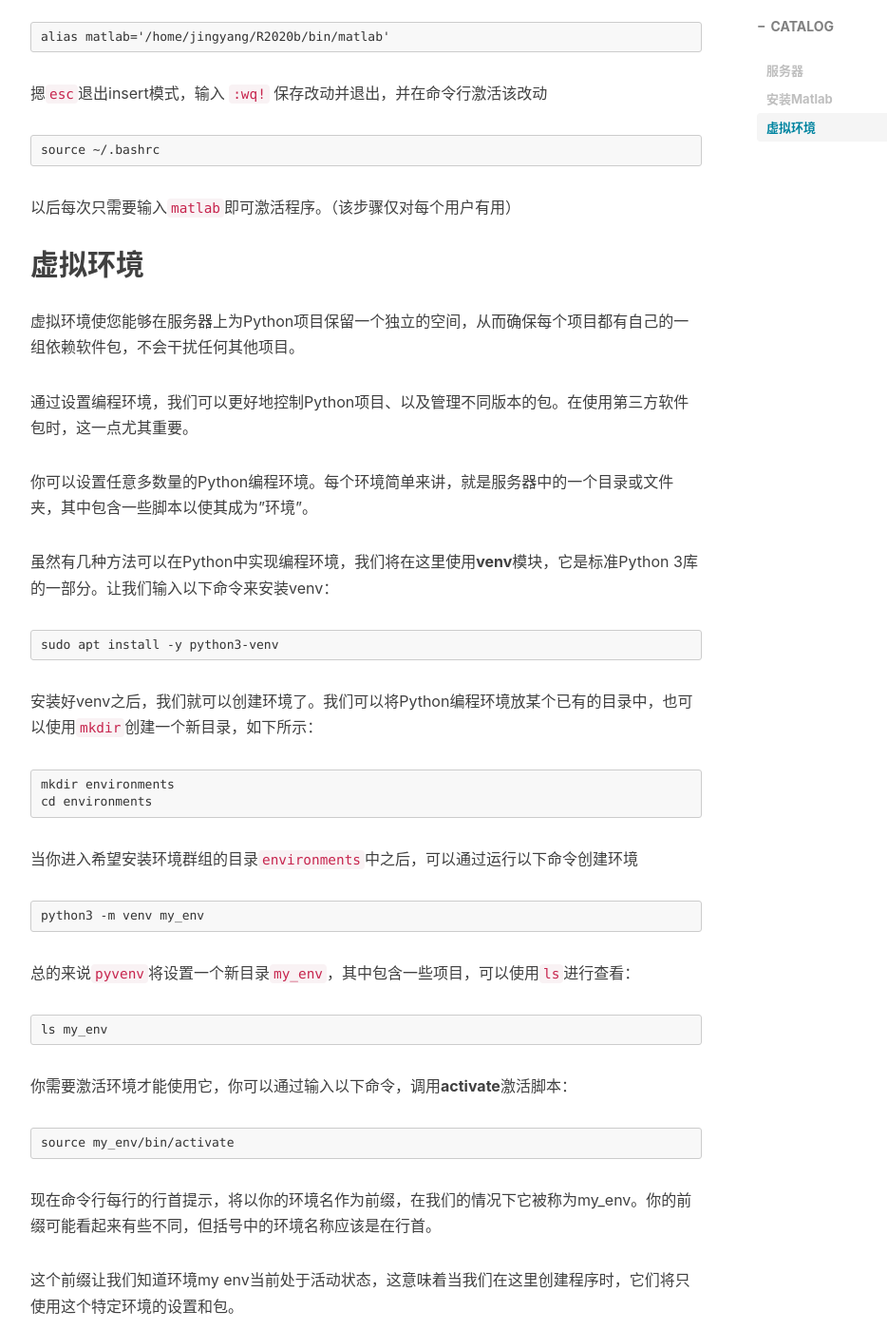
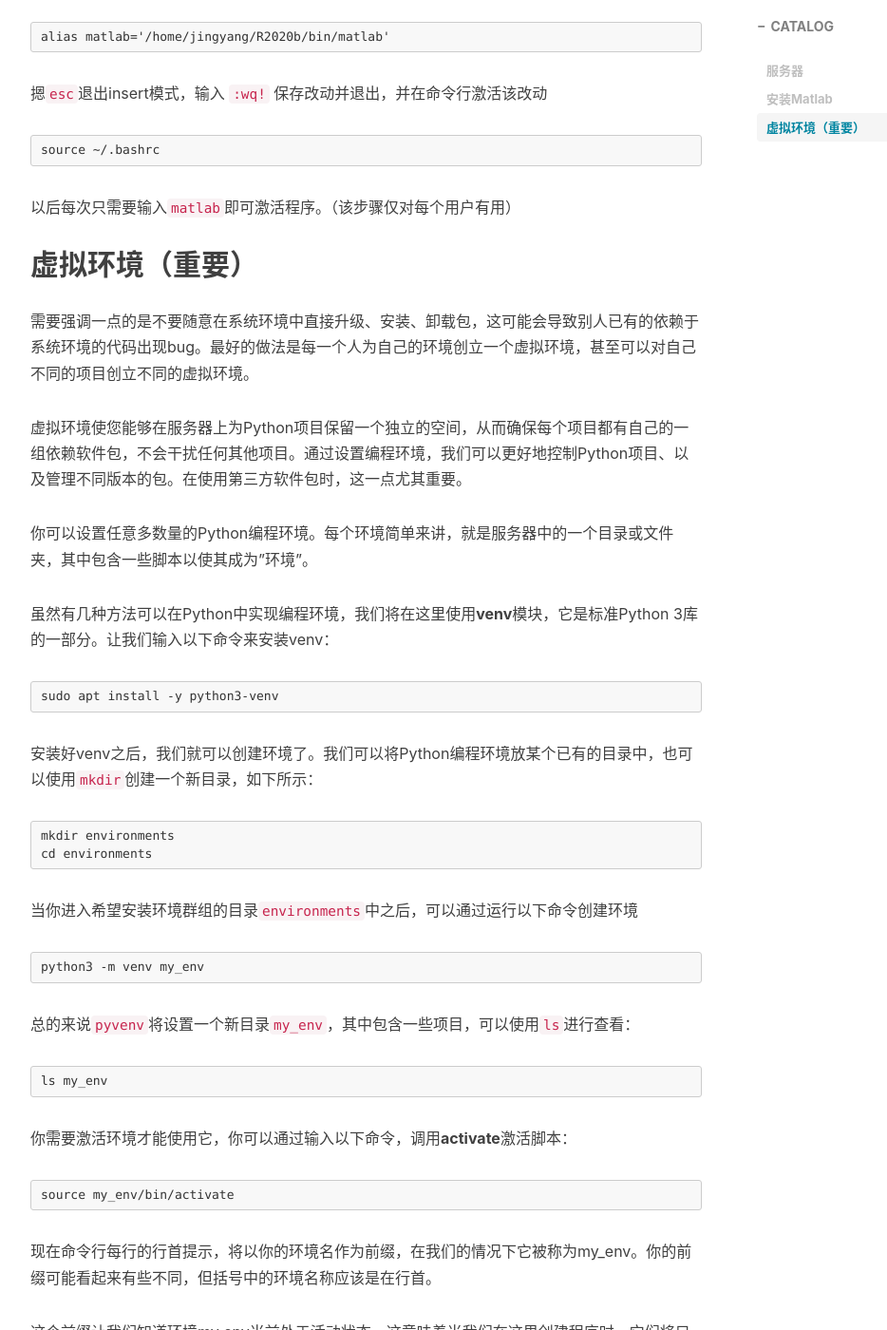
Before and after one commit to sharkjingyang/sharkjingyang.github.io, a Jekyll site: the page built from _posts/2020-12-17-Server Reference.md, in a window 1280 px wide and 1400 px high, scrolled down 2623 px. Shown: the whole window at 95% size, without its empty margins (233-1167 px from the left). Built offline with Jekyll 4.4.1, drawn with Linux system fonts in a browser that asks for light colours; nearby versions of some CDN libraries; comment, search, counter and statistics services are not loaded.

Commit message:
Update 2020-12-17-Server Reference.md

````diff
--- a/_posts/2020-12-17-Server Reference.md
+++ b/_posts/2020-12-17-Server Reference.md
@@ -114,11 +114,11 @@ source ~/.bashrc
 
 以后每次只需要输入`matlab`即可激活程序。（该步骤仅对每个用户有用）
 
-## 虚拟环境
+## 虚拟环境（重要）
 
-虚拟环境使您能够在服务器上为Python项目保留一个独立的空间，从而确保每个项目都有自己的一组依赖软件包，不会干扰任何其他项目。
+需要强调一点的是不要随意在系统环境中直接升级、安装、卸载包，这可能会导致别人已有的依赖于系统环境的代码出现bug。最好的做法是每一个人为自己的环境创立一个虚拟环境，甚至可以对自己不同的项目创立不同的虚拟环境。
 
-通过设置编程环境，我们可以更好地控制Python项目、以及管理不同版本的包。在使用第三方软件包时，这一点尤其重要。
+虚拟环境使您能够在服务器上为Python项目保留一个独立的空间，从而确保每个项目都有自己的一组依赖软件包，不会干扰任何其他项目。通过设置编程环境，我们可以更好地控制Python项目、以及管理不同版本的包。在使用第三方软件包时，这一点尤其重要。
 
 你可以设置任意多数量的Python编程环境。每个环境简单来讲，就是服务器中的一个目录或文件夹，其中包含一些脚本以使其成为"环境"。
 
@@ -156,3 +156,9 @@ source my_env/bin/activate
 现在命令行每行的行首提示，将以你的环境名作为前缀，在我们的情况下它被称为my_env。你的前缀可能看起来有些不同，但括号中的环境名称应该是在行首。
 
 这个前缀让我们知道环境my env当前处于活动状态，这意味着当我们在这里创建程序时，它们将只使用这个特定环境的设置和包。
+
+退出当前环境
+
+```
+deactivate
+```
````
